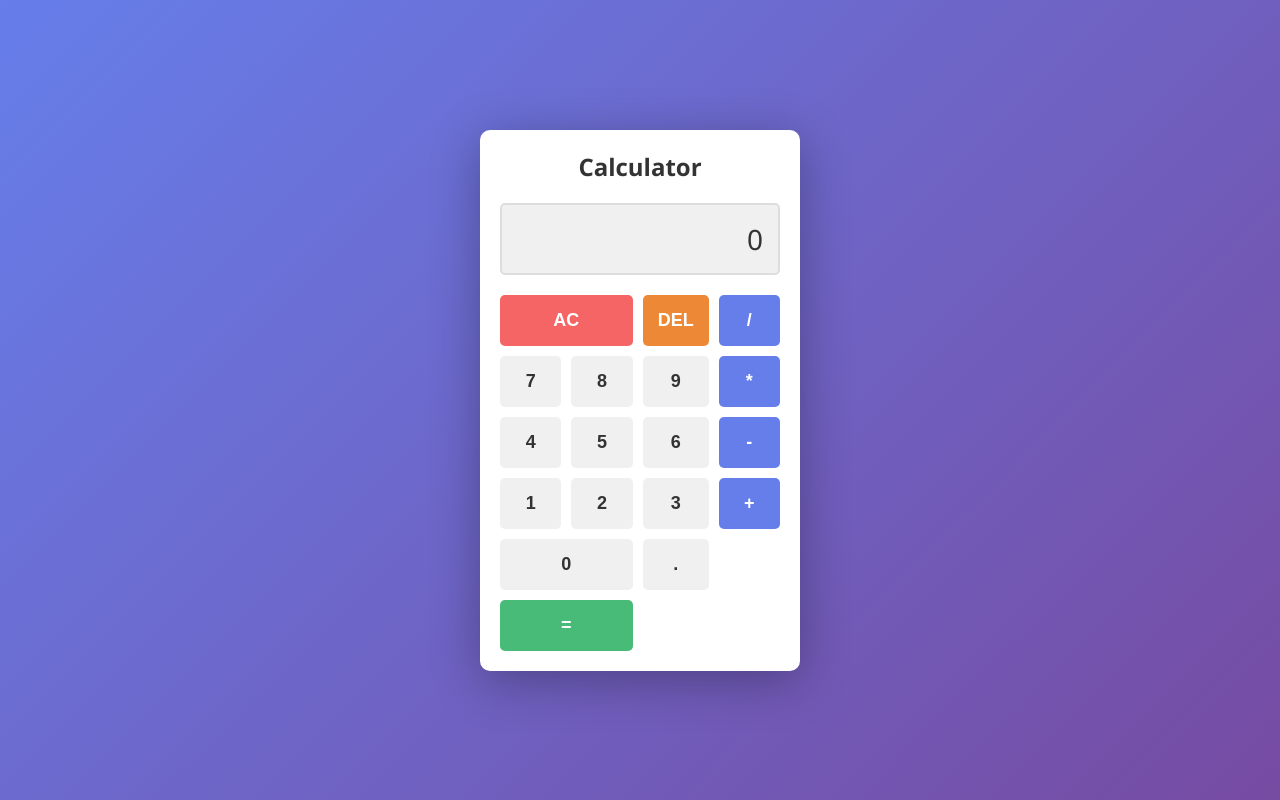
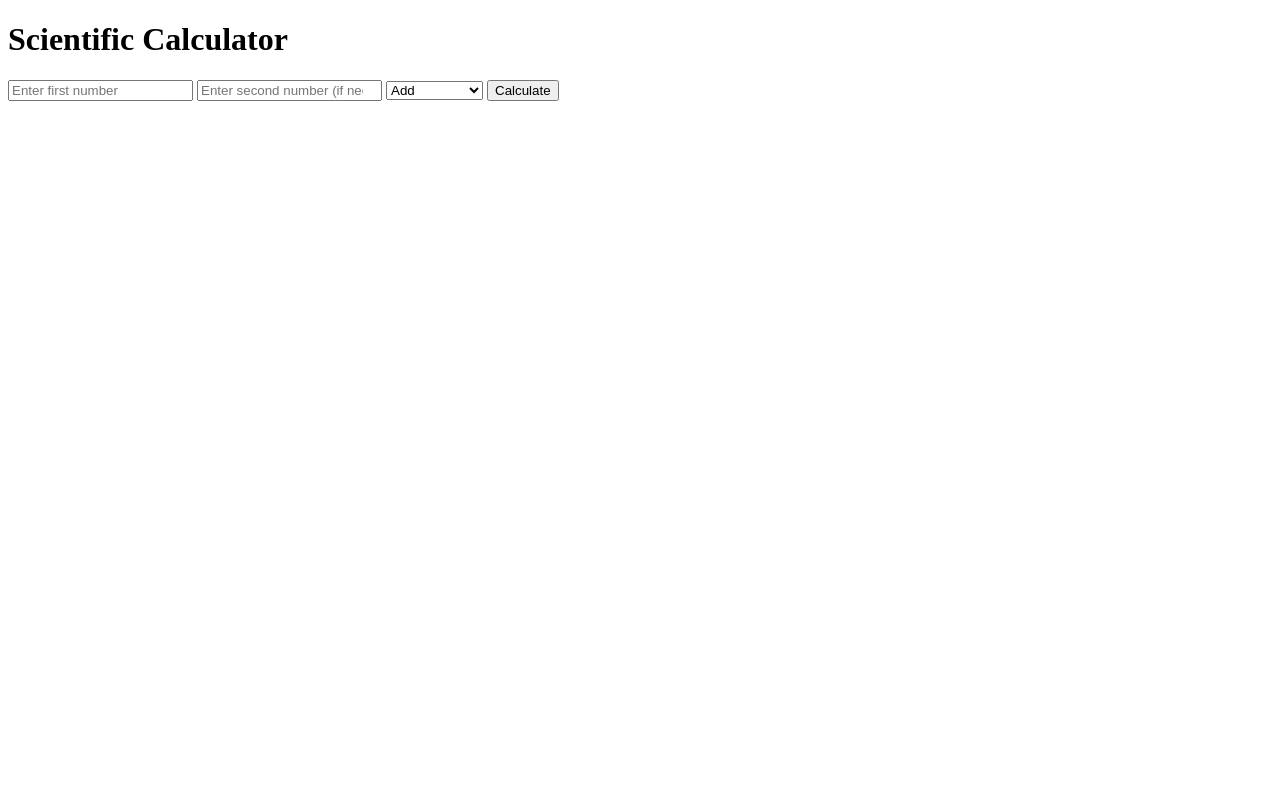
Before and after one commit to NayenX007/https-github.io, a plain HTML site: page index.html in a window 1280 px wide. Drawn offline with Linux system fonts and the light colour scheme.

Commit message:
Updated index.html to include scientific calculator features

```diff
--- a/index.html
+++ b/index.html
@@ -1,237 +1,64 @@
 <!DOCTYPE html>
-<html lang="en">
+<html>
 <head>
-    <meta charset="UTF-8">
-    <meta name="viewport" content="width=device-width, initial-scale=1.0">
-    <title>Simple Calculator</title>
-    <style>
-        * {
-            margin: 0;
-            padding: 0;
-            box-sizing: border-box;
+    <title>Scientific Calculator</title>
+    <script>
+        function calculate() {
+            let result;
+            const operator = document.getElementById('operator').value;
+
+            const num1 = parseFloat(document.getElementById('num1').value);
+            const num2 = parseFloat(document.getElementById('num2').value);
+
+            switch (operator) {
+                case 'add':
+                    result = num1 + num2;
+                    break;
+                case 'subtract':
+                    result = num1 - num2;
+                    break;
+                case 'multiply':
+                    result = num1 * num2;
+                    break;
+                case 'divide':
+                    result = num1 / num2;
+                    break;
+                case 'sin':
+                    result = Math.sin(num1);
+                    break;
+                case 'cos':
+                    result = Math.cos(num1);
+                    break;
+                case 'tan':
+                    result = Math.tan(num1);
+                    break;
+                case 'sqrt':
+                    result = Math.sqrt(num1);
+                    break;
+                case 'power':
+                    result = Math.pow(num1, num2);
+                    break;
+            }
+            document.getElementById('result').innerText = 'Result: ' + result;
         }
-
-        body {
-            display: flex;
-            justify-content: center;
-            align-items: center;
-            height: 100vh;
-            background: linear-gradient(135deg, #667eea 0%, #764ba2 100%);
-            font-family: 'Segoe UI', Tahoma, Geneva, Verdana, sans-serif;
-        }
-
-        .calculator {
-            background: white;
-            border-radius: 10px;
-            box-shadow: 0 10px 50px rgba(0, 0, 0, 0.3);
-            padding: 20px;
-            width: 320px;
-        }
-
-        .calculator h1 {
-            text-align: center;
-            color: #333;
-            margin-bottom: 20px;
-            font-size: 24px;
-        }
-
-        .display {
-            background: #f0f0f0;
-            border: 2px solid #ddd;
-            border-radius: 5px;
-            padding: 15px;
-            margin-bottom: 20px;
-            text-align: right;
-            font-size: 28px;
-            color: #333;
-            min-height: 50px;
-            word-wrap: break-word;
-            word-break: break-all;
-        }
-
-        .buttons {
-            display: grid;
-            grid-template-columns: repeat(4, 1fr);
-            gap: 10px;
-        }
-
-        button {
-            padding: 15px;
-            font-size: 18px;
-            border: none;
-            border-radius: 5px;
-            cursor: pointer;
-            transition: all 0.2s;
-            font-weight: bold;
-        }
-
-        button:hover {
-            transform: translateY(-2px);
-            box-shadow: 0 5px 15px rgba(0, 0, 0, 0.2);
-        }
-
-        button:active {
-            transform: translateY(0);
-        }
-
-        .number {
-            background: #f0f0f0;
-            color: #333;
-        }
-
-        .number:hover {
-            background: #e0e0e0;
-        }
-
-        .operator {
-            background: #667eea;
-            color: white;
-        }
-
-        .operator:hover {
-            background: #5568d3;
-        }
-
-        .equals {
-            background: #48bb78;
-            color: white;
-            grid-column: span 2;
-        }
-
-        .equals:hover {
-            background: #38a169;
-        }
-
-        .clear {
-            background: #f56565;
-            color: white;
-            grid-column: span 2;
-        }
-
-        .clear:hover {
-            background: #e53e3e;
-        }
-
-        .delete {
-            background: #ed8936;
-            color: white;
-        }
-
-        .delete:hover {
-            background: #dd6b20;
-        }
-    </style>
+    </script>
 </head>
 <body>
-    <div class="calculator">
-        <h1>Calculator</h1>
-        <div class="display" id="display">0</div>
-        <div class="buttons">
-            <button class="clear" onclick="clearDisplay()">AC</button>
-            <button class="delete" onclick="deleteLast()">DEL</button>
-            <button class="operator" onclick="appendOperator('/')">/</button>
-            <button class="number" onclick="appendNumber('7')">7</button>
-            <button class="number" onclick="appendNumber('8')">8</button>
-            <button class="number" onclick="appendNumber('9')">9</button>
-            <button class="operator" onclick="appendOperator('*')">*</button>
-            <button class="number" onclick="appendNumber('4')">4</button>
-            <button class="number" onclick="appendNumber('5')">5</button>
-            <button class="number" onclick="appendNumber('6')">6</button>
-            <button class="operator" onclick="appendOperator('-')">-</button>
-            <button class="number" onclick="appendNumber('1')">1</button>
-            <button class="number" onclick="appendNumber('2')">2</button>
-            <button class="number" onclick="appendNumber('3')">3</button>
-            <button class="operator" onclick="appendOperator('+')">+</button>
-            <button class="number" onclick="appendNumber('0')" style="grid-column: span 2;">0</button>
-            <button class="number" onclick="appendNumber('.')">.</button>
-            <button class="equals" onclick="calculate()">=</button>
-        </div>
-    </div>
-
-    <script>
-        let display = document.getElementById('display');
-        let currentValue = '0';
-        let previousValue = '';
-        let operator = null;
-        let shouldResetDisplay = false;
-
-        function updateDisplay() {
-            display.textContent = currentValue;
-        }
-
-        function appendNumber(num) {
-            if (shouldResetDisplay) {
-                currentValue = num;
-                shouldResetDisplay = false;
-            } else {
-                if (currentValue === '0' && num !== '.') {
-                    currentValue = num;
-                } else if (num === '.' && currentValue.includes('.')) {
-                    return;
-                } else {
-                    currentValue += num;
-                }
-            }
-            updateDisplay();
-        }
-
-        function appendOperator(op) {
-            if (operator !== null && !shouldResetDisplay) {
-                calculate();
-            }
-            previousValue = currentValue;
-            operator = op;
-            shouldResetDisplay = true;
-        }
-
-        function calculate() {
-            if (operator === null || shouldResetDisplay) {
-                return;
-            }
-
-            let result;
-            const prev = parseFloat(previousValue);
-            const current = parseFloat(currentValue);
-
-            switch (operator) {
-                case '+':
-                    result = prev + current;
-                    break;
-                case '-':
-                    result = prev - current;
-                    break;
-                case '*':
-                    result = prev * current;
-                    break;
-                case '/':
-                    result = current !== 0 ? prev / current : 0;
-                    break;
-                default:
-                    return;
-            }
-
-            currentValue = result.toString();
-            operator = null;
-            shouldResetDisplay = true;
-            updateDisplay();
-        }
-
-        function clearDisplay() {
-            currentValue = '0';
-            previousValue = '';
-            operator = null;
-            shouldResetDisplay = false;
-            updateDisplay();
-        }
-
-        function deleteLast() {
-            if (currentValue.length > 1) {
-                currentValue = currentValue.slice(0, -1);
-            } else {
-                currentValue = '0';
-            }
-            updateDisplay();
-        }
-    </script>
+    <h1>Scientific Calculator</h1>
+    <input type="number" id="num1" placeholder="Enter first number" />
+    <input type="number" id="num2" placeholder="Enter second number (if needed)" />
+    <select id="operator">
+        <option value="add">Add</option>
+        <option value="subtract">Subtract</option>
+        <option value="multiply">Multiply</option>
+        <option value="divide">Divide</option>
+        <option value="sin">Sin</option>
+        <option value="cos">Cos</option>
+        <option value="tan">Tan</option>
+        <option value="sqrt">Square Root</option>
+        <option value="power">Power</option>
+    </select>
+    <button onclick="calculate()">Calculate</button>
+    <div id="result"></div>
 </body>
 </html>
```
